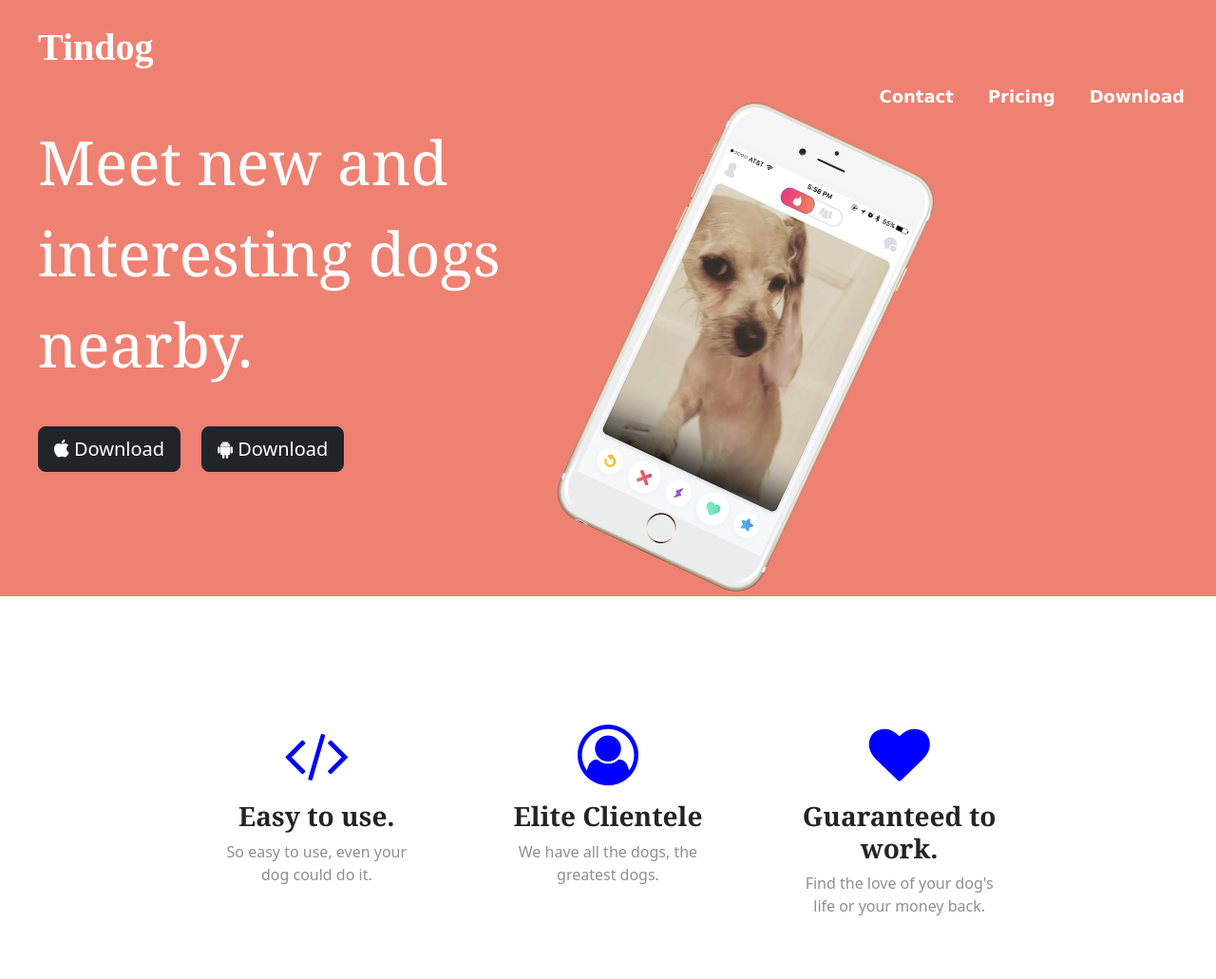
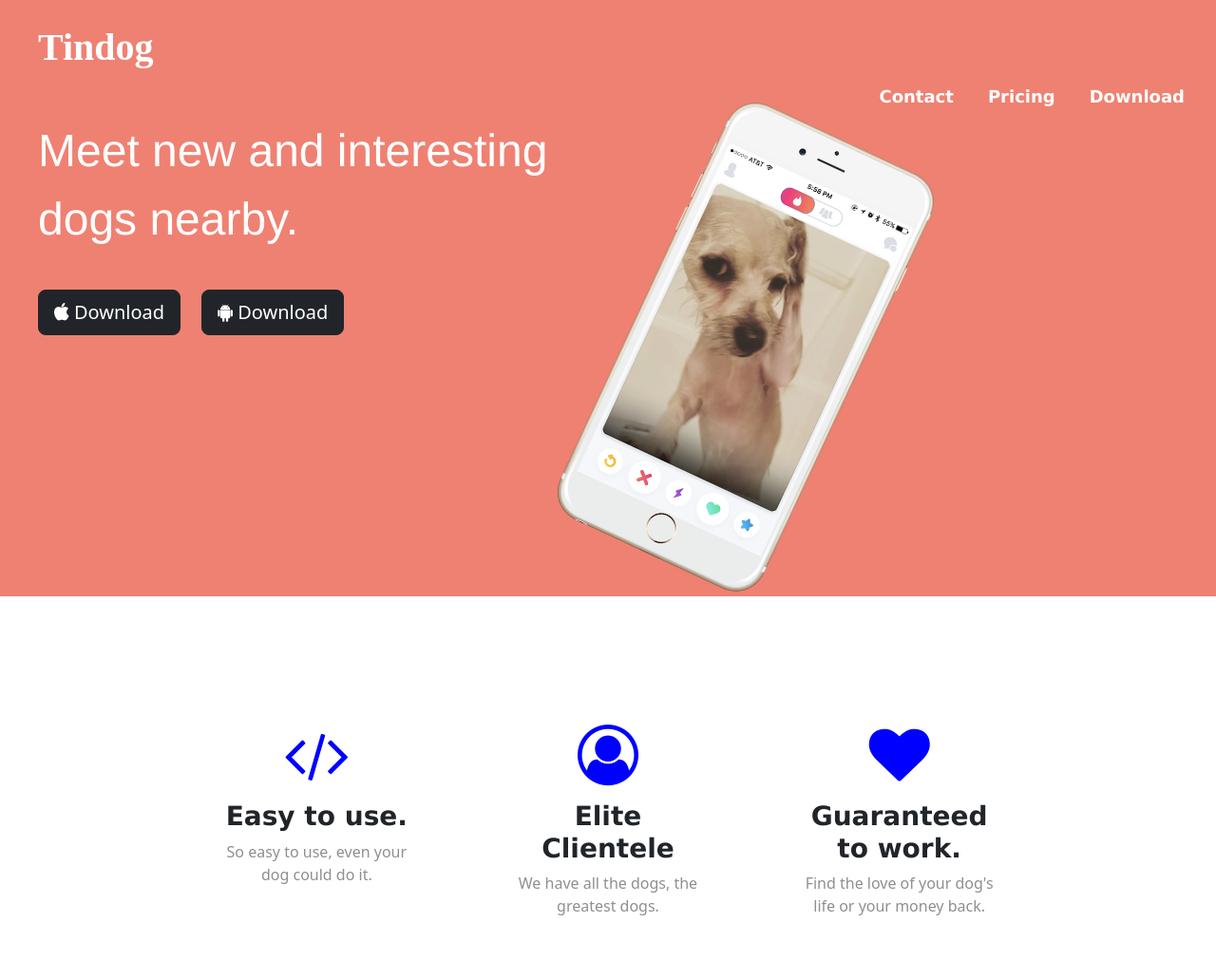
Before and after one commit to ketangote3112/tin-dog, a plain HTML site: page index.html in a window 1280 px wide. Shown: the top 1031 px of the page at 95% size. Drawn offline with nearby package versions, Linux system fonts and the light colour scheme; files that its build step writes are made by us from their sources.

Commit message:
chnaged
images path changed

```diff
--- a/styles.css
+++ b/styles.css
@@ -7,17 +7,17 @@
 }
 
 h1{
-   font-family: Cambria, Cochin, Georgia, Times, 'Times New Roman', serif;
-   font-size: 4rem;
+ font-family: 'Franklin Gothic Medium', 'Arial Narrow', Arial, sans-serif;
+ font-size: 3rem;
  line-height: 1.5;
 }
 h3{
-    font-family: Cambria, Cochin, Georgia, Times, 'Times New Roman', serif;
+  font-family: 'Lucida Sans', 'Lucida Sans Regular', 'Lucida Grande', 'Lucida Sans Unicode', Geneva, Verdana, sans-serif;
   font-weight: bold;
 }
 
 h2{
-    font-family: Cambria, Cochin, Georgia, Times, 'Times New Roman', serif;
+  font-family: Verdana, Geneva, Tahoma, sans-serif;
   font-weight: bold;
   font-size: 2rem;
   line-height: 1.5;
```
Lines whose indentation alone changed are shown as unchanged.
